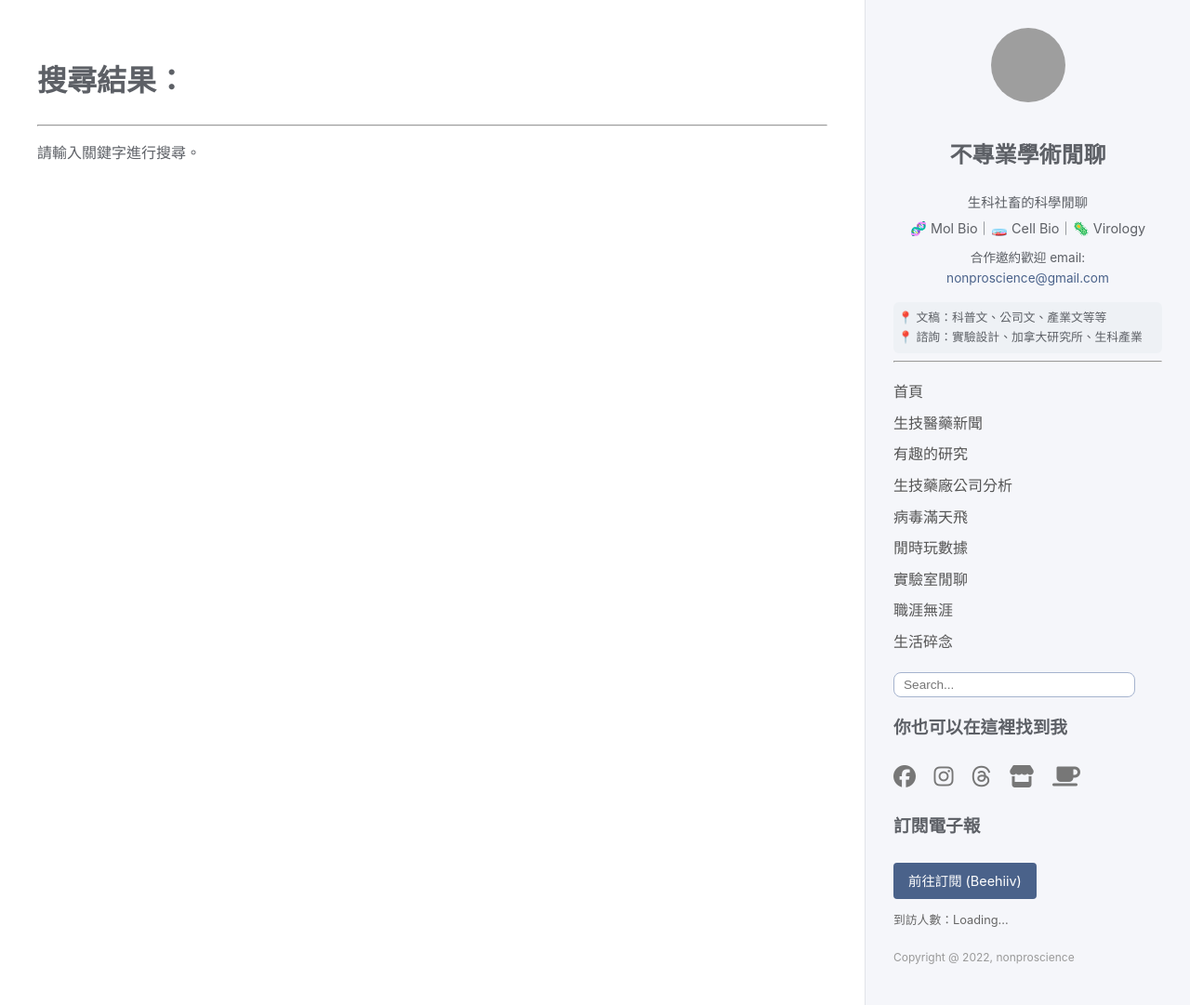
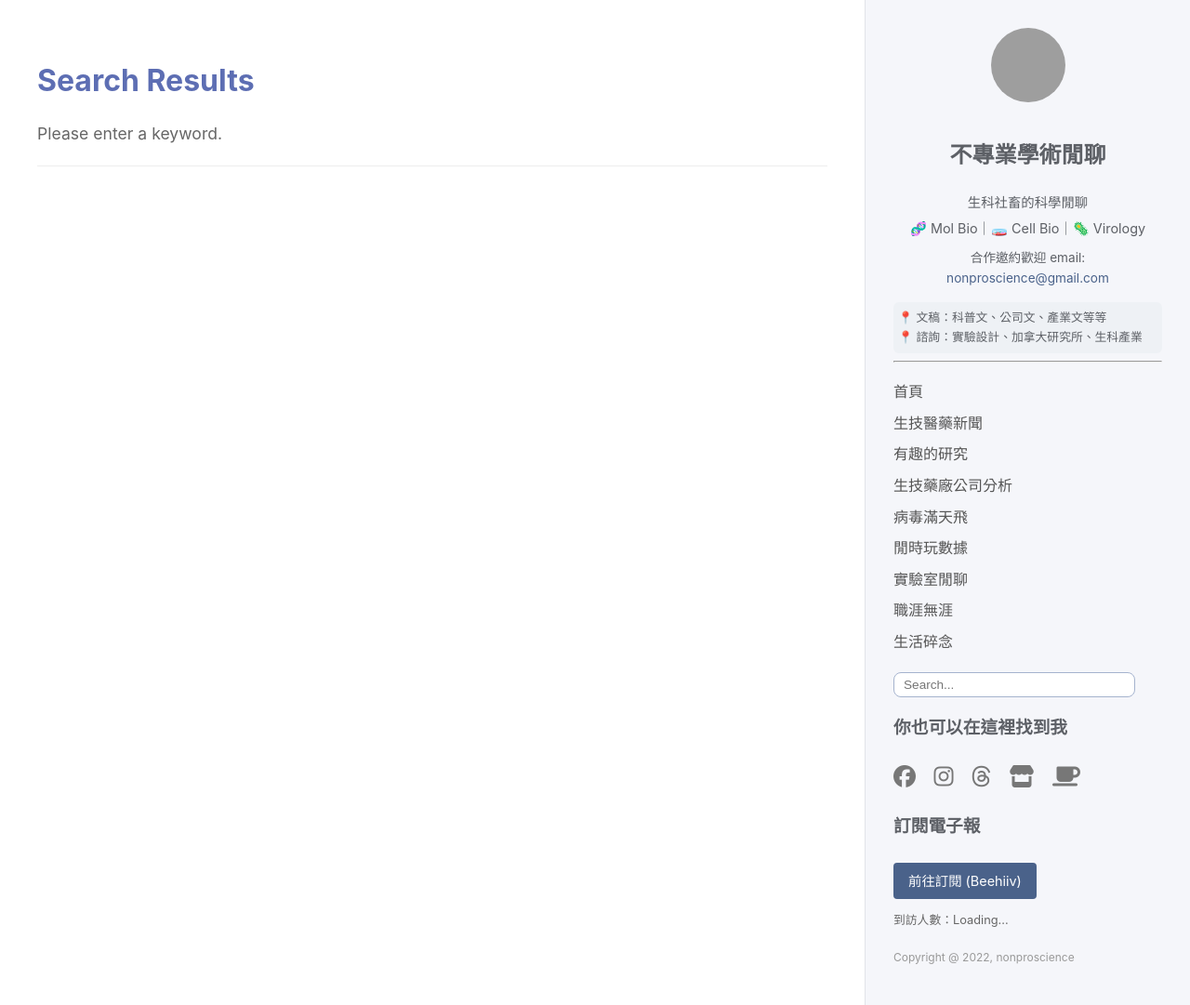
Before and after one commit to lindakang/lindakang.github.io, a Jekyll site: the page built from search.html, in a window 1280 px wide and 1081 px high. Shown: the whole window at 93% size. Built offline with Jekyll 4.4.1, drawn with Linux system fonts in a browser that asks for light colours; comment, search, counter and statistics services are not loaded; grey boxes are pictures that could not be loaded.

Commit message:
Update search.html

```diff
--- a/search.html
+++ b/search.html
@@ -1,81 +1,111 @@
 ---
 layout: default
-title: 搜尋結果
+title: Search Results
 permalink: /search/
 ---
 
 <div class="search-page">
-    <h1 class="page-title">搜尋結果：<span id="search-term" style="color: #007bff;"></span></h1>
-    <hr>
+
+    <header style="margin-bottom: 30px;">
+        <h1 style="color: #5d6eb3; font-weight: bold; font-size: 2rem; margin-bottom: 10px;">Search Results</h1>
+        <p id="search-meta" style="color: #666; font-size: 1.1rem;">
+            Searching...
+        </p>
+        <hr style="border: 0; border-top: 1px solid #eee; margin-top: 20px;">
+    </header>
 
     <div id="search-results-container" class="post-cards-container">
-        <p style="color: #999;">正在搜尋中...</p>
-    </div>
+        </div>
+
 </div>
 
 <script>
 window.onload = function() {
-    // 1. 抓取網址上的查詢參數 (例如 ?q=YouTube)
     var urlParams = new URLSearchParams(window.location.search);
     var query = urlParams.get('q');
 
     if (query) {
-        document.getElementById('search-term').innerText = query;
-        // 轉成小寫以方便比對
         var lowerQuery = query.toLowerCase();
 
-        // 2. 讀取我們之前做好的 search.json
         fetch('{{ "/search.json" | relative_url }}')
             .then(response => response.json())
             .then(data => {
                 var results = [];
-
-                // 3. 過濾資料
                 data.forEach(function(item) {
-                    // 只要標題、標籤或分類裡面有關鍵字，就算選中
+                    // 搜尋邏輯：比對標題、標籤、分類、摘要
                     if (
                         (item.title && item.title.toLowerCase().includes(lowerQuery)) ||
                         (item.tags && item.tags.toLowerCase().includes(lowerQuery)) ||
-                        (item.category && item.category.toLowerCase().includes(lowerQuery))
+                        (item.category && item.category.toLowerCase().includes(lowerQuery)) ||
+                        (item.excerpt && item.excerpt.toLowerCase().includes(lowerQuery))
                     ) {
                         results.push(item);
                     }
                 });
 
-                // 4. 顯示結果
+                // 更新標題資訊
+                updateSearchMeta(results.length, query);
+                // 顯示卡片
                 displayResults(results);
             })
             .catch(error => {
                 console.error('Error:', error);
-                document.getElementById('search-results-container').innerHTML = '<p>搜尋功能暫時無法使用。</p>';
+                document.getElementById('search-results-container').innerHTML = '<p>Search is currently unavailable.</p>';
             });
     } else {
-        document.getElementById('search-term').innerText = "";
-        document.getElementById('search-results-container').innerHTML = '<p>請輸入關鍵字進行搜尋。</p>';
+        document.getElementById('search-meta').innerText = "Please enter a keyword.";
     }
 };
 
+function updateSearchMeta(count, term) {
+    var metaText = `Found ${count} result(s) for "${term}"`;
+    document.getElementById('search-meta').innerText = metaText;
+}
+
 function displayResults(results) {
     var container = document.getElementById('search-results-container');
-    container.innerHTML = ''; // 清空載入文字
+    container.innerHTML = '';
 
     if (results.length === 0) {
-        container.innerHTML = '<p>找不到與關鍵字相符的文章。</p>';
+        container.innerHTML = '<p style="color:#666; padding:20px 0;">No results found.</p>';
         return;
     }
 
-    // 產生卡片 HTML (跟你的分類頁面長得很像)
     var html = '';
     results.forEach(function(post) {
+        // 處理 Tags：把字串 "tag1, tag2" 切割成藍色小按鈕 HTML
+        var tagsHtml = '';
+        if (post.tags) {
+            var tagsArray = post.tags.split(', '); // 假設 search.json 用逗號空格分隔
+            tagsHtml = '<div class="post-card-tags" style="margin-top:15px;">';
+            tagsArray.forEach(function(tag){
+                // 為了安全去掉多餘空白
+                tag = tag.trim();
+                if(tag) {
+                    tagsHtml += `<span class="tag-pill-blue">${tag}</span>`;
+                }
+            });
+            tagsHtml += '</div>';
+        }
+
+        // 產生卡片 HTML (完全複製你分類頁面的結構)
         html += `
         <article class="post-card">
             <h3 class="post-card-title">
                 <a href="${post.url}">${post.title}</a>
             </h3>
+
             <div class="post-card-meta">
-                <span>${post.date}</span> &nbsp;•&nbsp; <span>${post.category}</span>
+                <span>${post.date}</span>
+                &nbsp;•&nbsp;
+                <span>${post.category}</span>
             </div>
-            ${ post.tags ? `<div class="post-card-tags" style="margin-top:10px;">TAGS: ${post.tags}</div>` : '' }
+
+            <div class="post-card-excerpt">
+                ${post.excerpt} ...
+            </div>
+
+            ${tagsHtml}
         </article>
         `;
     });
```
